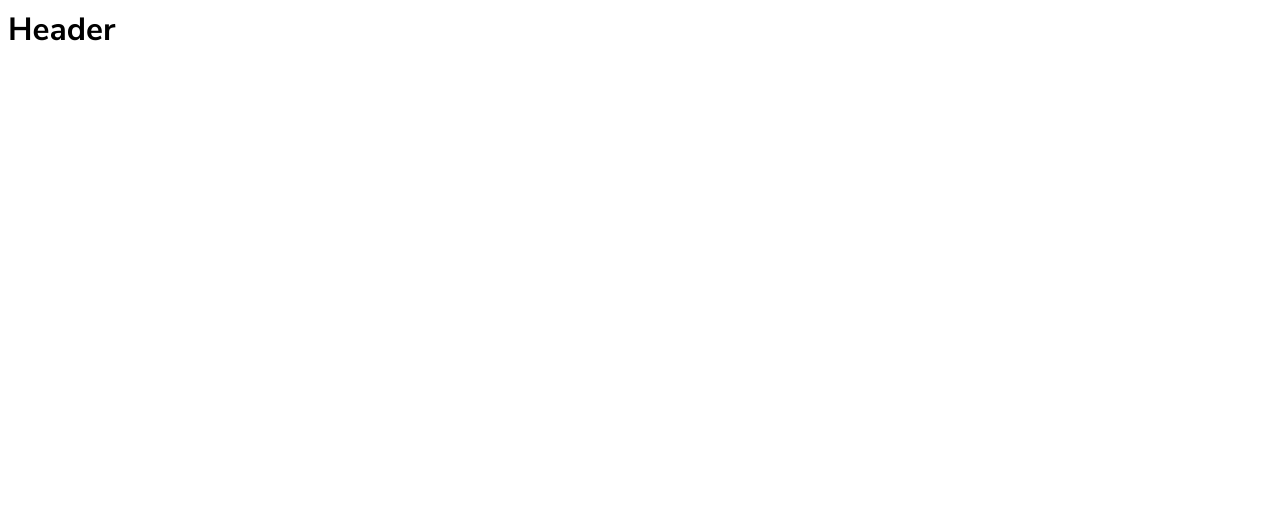
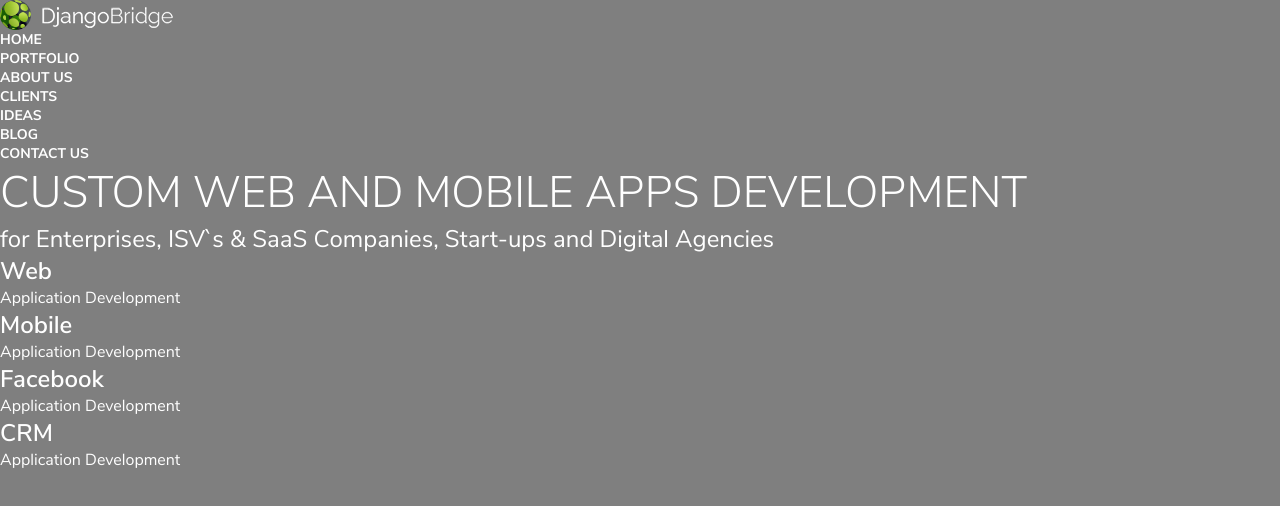
Before and after one commit to kewl-ua/django, a plain HTML site: page index.html in a window 1280 px wide. Drawn offline with nearby package versions, Linux system fonts and the light colour scheme; files that its build step writes are made by us from their sources; files whose address does not match are found by name.

Commit message:
decorative styles. & markdown

```diff
--- a/index.html
+++ b/index.html
@@ -10,7 +10,65 @@
 
     <body>
         <header class="header">
-            <h1>Header</h1>
+            <div class="header-nav">
+                <a href="#" class="logo">
+                    <img src="img/logo.png" alt="DjangoBridge" class="logo-image">
+                </a>
+
+                <nav class="nav">
+                    <ul class="nav-list">
+                        <li class="nav-item">
+                            <a href="#" class="nav-link">Home</a>
+                        </li>
+                        <li class="nav-item">
+                            <a href="#" class="nav-link">Portfolio</a>
+                        </li>
+                        <li class="nav-item">
+                            <a href="#" class="nav-link">About us</a>
+                        </li>
+                        <li class="nav-item">
+                            <a href="#" class="nav-link">Clients</a>
+                        </li>
+                        <li class="nav-item">
+                            <a href="#" class="nav-link">Ideas</a>
+                        </li>
+                        <li class="nav-item">
+                            <a href="#" class="nav-link">Blog</a>
+                        </li>
+                        <li class="nav-item">
+                            <a href="#" class="nav-link">Contact us</a>
+                        </li>
+                    </ul>
+                </nav>
+            </div>
+
+            <div class="header-text">
+                <h2 class="header-title">Custom web and mobile apps development</h2>
+                <p class="header-description">
+                    for Enterprises, ISV`s & SaaS Companies, Start-ups and Digital Agencies
+                </p>
+            </div>
+
+            <div class="header-services">
+                <ul class="services">
+                    <li class="service service-desktop">
+                        <h3 class="service-title">Web</h3>
+                        <p class="service-description">Application Development</p>
+                    </li>
+                    <li class="service service-mobile">
+                        <h3 class="service-title">Mobile</h3>
+                        <p class="service-description">Application Development</p>
+                    </li>
+                    <li class="service service-facebook">
+                        <h3 class="service-title">Facebook</h3>
+                        <p class="service-description">Application Development</p>
+                    </li>
+                    <li class="service service-crm">
+                        <h3 class="service-title">CRM</h3>
+                        <p class="service-description">Application Development</p>
+                    </li>
+                </ul>
+            </div>
         </header>
     </body>
 </html>
--- a/scss/abstracts/_variables.scss
+++ b/scss/abstracts/_variables.scss
@@ -0,0 +1,3 @@
+$green-1: #89b61e;
+
+$white-1: #ffffff;
--- a/scss/base/_fonts.scss
+++ b/scss/base/_fonts.scss
@@ -1,12 +1,12 @@
 @font-face {
     font-family: 'Nunito Sans';
-    src: url('../fonts/NunitoSans-SemiBold.eot');
-    src: url('../fonts/NunitoSans-SemiBold.eot?#iefix') format('embedded-opentype'),
-        url('../fonts/NunitoSans-SemiBold.svg#NunitoSans-SemiBold') format('svg'),
-        url('../fonts/NunitoSans-SemiBold.ttf') format('truetype'),
-        url('../fonts/NunitoSans-SemiBold.woff') format('woff'),
-        url('../fonts/NunitoSans-SemiBold.woff2') format('woff2');
-    font-weight: 600;
+    src: url('../fonts/NunitoSans-Light.eot');
+    src: url('../fonts/NunitoSans-Light.eot?#iefix') format('embedded-opentype'),
+        url('../fonts/NunitoSans-Light.svg#NunitoSans-SemiBold') format('svg'),
+        url('../fonts/NunitoSans-Light.ttf') format('truetype'),
+        url('../fonts/NunitoSans-Light.woff') format('woff'),
+        url('../fonts/NunitoSans-Light.woff2') format('woff2');
+    font-weight: 300; /* ~ Light */
     font-style: normal;
 }
 
@@ -18,19 +18,19 @@
         url('../fonts/NunitoSans-Regular.ttf') format('truetype'),
         url('../fonts/NunitoSans-Regular.woff') format('woff'),
         url('../fonts/NunitoSans-Regular.woff2') format('woff2');
-    font-weight: 400;
+    font-weight: 400; /* ~ Book */
     font-style: normal;
 }
 
 @font-face {
     font-family: 'Nunito Sans';
-    src: url('../fonts/NunitoSans-Light.eot');
-    src: url('../fonts/NunitoSans-Light.eot?#iefix') format('embedded-opentype'),
-        url('../fonts/NunitoSans-Light.svg#NunitoSans-SemiBold') format('svg'),
-        url('../fonts/NunitoSans-Light.ttf') format('truetype'),
-        url('../fonts/NunitoSans-Light.woff') format('woff'),
-        url('../fonts/NunitoSans-Light.woff2') format('woff2');
-    font-weight: 300;
+    src: url('../fonts/NunitoSans-SemiBold.eot');
+    src: url('../fonts/NunitoSans-SemiBold.eot?#iefix') format('embedded-opentype'),
+        url('../fonts/NunitoSans-SemiBold.svg#NunitoSans-SemiBold') format('svg'),
+        url('../fonts/NunitoSans-SemiBold.ttf') format('truetype'),
+        url('../fonts/NunitoSans-SemiBold.woff') format('woff'),
+        url('../fonts/NunitoSans-SemiBold.woff2') format('woff2');
+    font-weight: 600; /* ~ Medium */
     font-style: normal;
 }
 
@@ -42,6 +42,6 @@
         url('../fonts/NunitoSans-Bold.ttf') format('truetype'),
         url('../fonts/NunitoSans-Bold.woff') format('woff'),
         url('../fonts/NunitoSans-Bold.woff2') format('woff2');
-    font-weight: 700;
+    font-weight: 700; /* ~ Heavy */
     font-style: normal;
 }
--- a/scss/base/_reset.scss
+++ b/scss/base/_reset.scss
@@ -0,0 +1,17 @@
+*, *::before, *::after {
+    box-sizing: border-box;
+}
+
+h1, h2, h3, h4, h5, h6, p, ul, body {
+    margin: 0;
+    padding: 0;
+}
+
+ul, li {
+    list-style: none;
+}
+
+a {
+    text-decoration: none;
+    color: inherit;
+}
--- a/scss/base/tags.scss
+++ b/scss/base/tags.scss
@@ -1,3 +1,7 @@
+html {
+    font-size: 10px;
+}
+
 body {
     font-family: 'Nunito Sans', sans-serif;
 }
--- a/scss/components/_header.scss
+++ b/scss/components/_header.scss
@@ -0,0 +1,84 @@
+.header {
+    height: 100vh;
+    background: rgba(0,0,0,.5);
+
+    color: $white-1;
+
+    &-nav {
+
+    }
+
+    &-text {
+
+    }
+
+    &-services {
+
+    }
+
+    &-title {
+        font-size: 4.4rem;
+        font-weight: 300;
+        text-transform: uppercase;
+    }
+
+    &-description {
+        font-size: 2.4rem;
+    }
+}
+
+.logo {
+    &-image {
+
+    }
+}
+
+.nav {
+    &-list {
+        font-size: 1.4rem;
+        font-weight: 700;
+        text-transform: uppercase;
+    }
+
+    &-item {
+
+    }
+
+    &-link {
+        &:hover {
+            color: $green-1;
+            border-bottom: 2px solid;
+        }
+    }
+}
+
+.services {
+
+}
+
+.service {
+    &-title {
+        font-size: 2.4rem;
+        font-weight: 600;
+    }
+
+    &-description {
+        font-size: 1.6rem;
+    }
+
+    &-desktop {
+
+    }
+
+    &-mobile {
+
+    }
+
+    &-facebook {
+
+    }
+
+    &-crm {
+
+    }
+}
```
